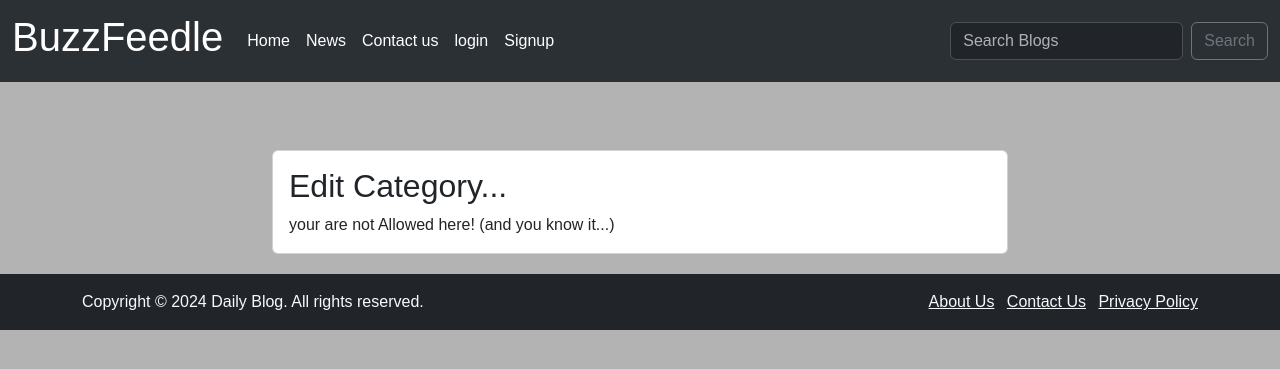
After one commit to Uzair-A-Jokhio/blogWebsite-Django, a Django app: page /add_category/ in a window 1280 px wide. The commit adds this page. Shown: the top 369 px of the page. Run offline with Django 5.2, Linux system fonts and the light colour scheme; some libraries are stand-ins or nearby versions.

Commit message:
Category added -category views, model, and template

```diff
--- a/App/admin.py
+++ b/App/admin.py
@@ -1,7 +1,8 @@
 from django.contrib import admin
-from .models import Product, Contact
+from .models import Product, Contact,Category
 # Register your models here.
 
 
 admin.site.register(Product)
 admin.site.register(Contact)
+admin.site.register(Category)
--- a/App/forms.py
+++ b/App/forms.py
@@ -1,14 +1,20 @@
 from django import forms
-from .models import Product, Contact
+from .models import Product, Contact, Category
+
+choice = Category.objects.all().values_list('name','name')
+
+choice_list = [i for i in choice]
+
 
 class ProductForm(forms.ModelForm):
     class Meta:
         model = Product
-        fields = ['name', 'description', "image"]
+        fields = ['name', 'description','category', "image"]
 
         widgets = {
             'name': forms.TextInput(attrs={'class': 'form-control'}),
             'description': forms.Textarea(attrs={'class': 'form-control'}),
+            'category':forms.Select(choices=choice_list, attrs={'class': 'form-control'}),
             'image': forms.ClearableFileInput(attrs={'class': 'form-control-file'})
         }
 
--- a/App/models.py
+++ b/App/models.py
@@ -1,17 +1,30 @@
 from django.db import models
 from django.utils import timezone
 from django.contrib.auth.models import User
+from django.urls import reverse
 # Create your models here.
+
+class Category(models.Model):
+    name =  models.CharField(max_length=255)
+
+    def __str__(self):
+        return self.name
+
+    def get_absolute_url(self):
+        return reverse('product_list')
+
+
 class Product(models.Model):
     author = models.ForeignKey(User ,on_delete=models.CASCADE )
     name = models.CharField(max_length=255)
     description = models.TextField()
+    category = models.CharField(max_length=255, default="uncategorized" )
     image = models.ImageField(upload_to='products/')
     created_at = models.DateTimeField(auto_now_add=True)
     updated_at = models.DateField(auto_now=True)
 
     def __str__(self):
-        return self.name
+        return self.name + ' | ' + str(self.author)
 
     def edit(self, name, description, image):
         self.name = name
--- /dev/null
+++ b/App/templates/add_category.html
@@ -0,0 +1,24 @@
+{% extends 'base.html' %}
+{% block content %}
+<div class="container mt-5">
+    <div class="row justify-content-center">
+        <div class="col-md-8">
+            <div class="card">
+                <div class="card-body">
+                    <h2 class="card-title">Edit Category... </h2>
+                    {% if user.is_authenticated %}
+                    <form method="post">
+                        {% csrf_token %}
+                        {{ form.as_p }}
+                        <button type="submit" class="btn btn-primary">Save Changes</button>
+                        <a href="{% url 'product_list' %}" class="btn btn-secondary">Cancel</a>
+                    </form>
+                    {% else %}
+                    your are not Allowed here! (and you know it...)
+                    {% endif %}
+                </div>
+            </div>
+        </div>
+    </div>
+</div>
+{% endblock %}
--- a/App/templates/index.html
+++ b/App/templates/index.html
@@ -17,6 +17,7 @@
 					</div>
 					<div class="card-footer">
 						<p class="mb-0"><strong>Author:</strong> {{ product.author }}</p>
+						<p class="mb-0"><strong>Category:</strong> {{ product.category }}</p>
 						<small class="text-muted">Created at: {{ product.created_at }}</small><br>
 						<small class="text-muted">Updated at: {{ product.updated_at }}</small>
 						{% if user.is_authenticated %}
--- a/App/templates/particals/_footer.html
+++ b/App/templates/particals/_footer.html
@@ -7,7 +7,7 @@
             </div>
             <div class="col-md-6">
                 <ul class="list-inline text-center text-md-end mb-0">
-                    <li class="list-inline-item"><a href="#" class="text-light">About Us</a></li>
+                    <li class="list-inline-item"><a href="{% url 'about_page' %}" class="text-light">About Us</a></li>
                     <li class="list-inline-item"><a href="#" class="text-light">Contact Us</a></li>
                     <li class="list-inline-item"><a href="#" class="text-light">Privacy Policy</a></li>
                 </ul>
--- a/App/templates/particals/_header.html
+++ b/App/templates/particals/_header.html
@@ -22,6 +22,12 @@
           </li>
 
           {% if user.is_authenticated %}
+          <li class="nav-item">
+            <a class="nav-link active " href="{% url 'add_post' %}"><i class="bi bi-upload"> Post BLOG</i></a>
+          </li>
+          <li class="nav-item">
+            <a class="nav-link active" aria-current="page" href="{% url 'add_category' %}">Add Category </a>
+          </li>
           <li class="nav-item">
             <a class="nav-link active" aria-current="page" href="{% url 'logout' %}">logout </a>
           </li>
@@ -48,7 +54,7 @@
         </ul>
 
 
-        <a class="btn btn-light btn-lg active " href="{% url 'add_post' %}"><i class="bi bi-upload"> Post BLOG</i></a>
+
 
         <form class="d-flex" role="search" method=POST action=" {% url 'search_bar' %}">
           {% csrf_token %}
--- a/App/urls.py
+++ b/App/urls.py
@@ -1,6 +1,6 @@
 from django.urls import path
 from . import views
-# from .views import AddPostBlog
+from .views import AddCategoryview
 
 
 urlpatterns = [
@@ -13,5 +13,6 @@ urlpatterns = [
     path('about/', views.about_page, name='about_page'),
     path('search/', views.search_bar, name="search_bar"),
     # path('add_post/',AddPostBlog.as_view() , name='add_post'),
-    path('add_post/', views.post_blog, name='add_post')
+    path('add_post/', views.post_blog, name='add_post'),
+    path('add_category/', AddCategoryview.as_view(),name='add_category' )
 ]
--- a/App/views.py
+++ b/App/views.py
@@ -1,12 +1,19 @@
 from django.forms import BaseModelForm
 from django.http import HttpResponse
 from django.shortcuts import render, redirect, get_object_or_404
-from .models import Product
+from .models import Product, Category
 from .forms import ProductForm, ContactForm
 from django.core.paginator import Paginator, EmptyPage, PageNotAnInteger
 from django.contrib.auth.decorators import login_required
 
+
+from django.views import generic
 # Create your views here.
+
+class AddCategoryview(generic.CreateView):
+    model =Category
+    template_name = 'add_category.html'
+    fields ="__all__"
 
 def product_list(request):
     products = Product.objects.all().order_by('-id')  # Retrieve all products and reverse their order
```
Also changed, not shown: App/migrations/0007_category_product_category.py (added), db.sqlite3.
